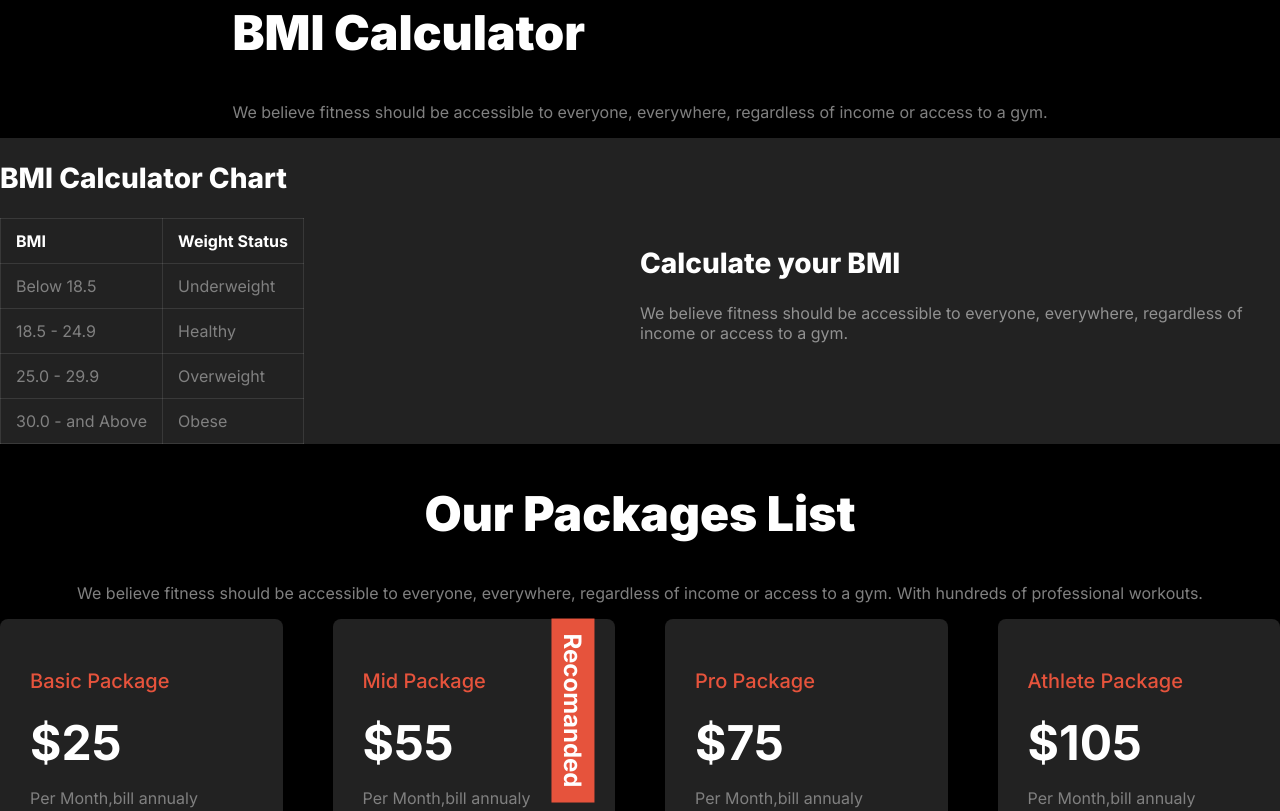
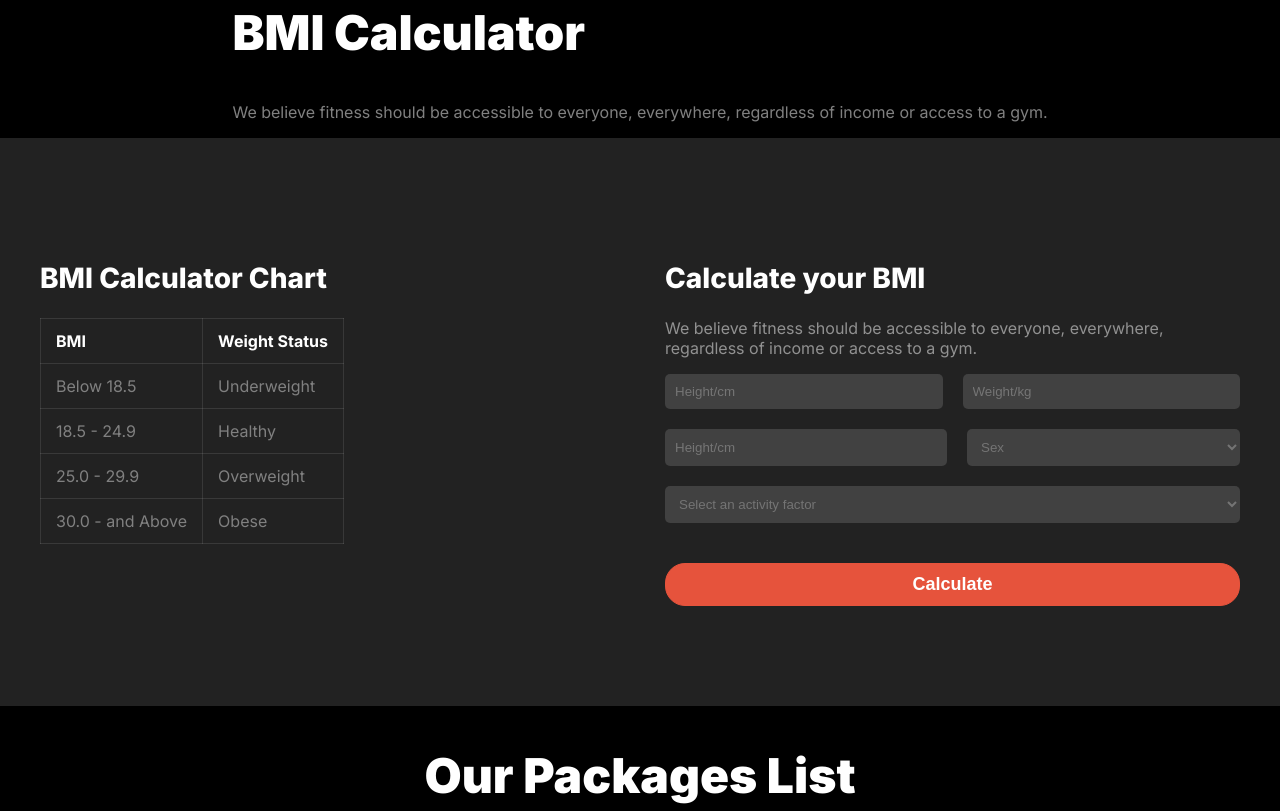
Before and after one commit to ASSabbir/A2-B10, a plain HTML site: page index.html in a window 1280 px wide. Shown: the part 2216-3027 px from the top of the page. Drawn offline with Linux system fonts and the light colour scheme; a web font is replaced by a local one.

Commit message:
final commit

```diff
--- a/index.html
+++ b/index.html
@@ -119,7 +119,7 @@
             </div>
         </div>
         <div style="background-color: #222; width: 100%;">
-            <div style="max-width: 1440px; margin: auto;display: flex;justify-content: center;align-items: center;">
+            <div class="calculator-container">
                 <div style="flex: 1;">
                     <h1 style="color: #fff;font-size: 28px; font-weight: 800;">BMI Calculator Chart</h1>
                     <table class="bmi-table">
@@ -149,6 +149,30 @@
                     <h1 style="color: #fff;font-size: 28px; font-weight: 800;">Calculate your BMI</h1>
                     <p style="color: rgba(255, 255, 255, 0.50);">We believe fitness should be accessible to everyone,
                         everywhere, regardless of income or access to a gym. </p>
+                    <div style="display: flex; flex-direction: column;gap: 20px;">
+                        <div style="display: flex; gap: 20px;">
+                            <input type="text" placeholder="Height/cm"
+                                style="padding: 10px; background-color: rgba(85, 85, 85, 0.6); border: none;width: 100%; border-radius: 5px; ">
+                            <input type="text" placeholder="Weight/kg"
+                                style="padding: 10px; background-color: rgba(85, 85, 85, 0.6); border: none;width: 100%; border-radius: 5px;">
+                        </div>
+                        <div style="display: flex; gap: 20px;">
+                            <input type="text" placeholder="Height/cm"
+                                style="padding: 10px; background-color: rgba(85, 85, 85, 0.6); border: none;width: 100%; border-radius: 5px; ">
+                            <!-- <input type="text" placeholder="Weight/kg" style="padding: 10px; background-color: rgba(85, 85, 85, 0.6); border: none;width: 100%; border-radius: 5px;"> -->
+                            <select name="" id="sex-container"
+                                style="padding: 10px; background-color: rgba(85, 85, 85, 0.6); border: none;width: 100%; border-radius: 5px;color: #747474;">
+                                <option value="" style="">Sex</option>
+
+                            </select>
+                        </div>
+                        <select name="" id="sex-container"
+                            style="padding: 10px; background-color: rgba(85, 85, 85, 0.6); border: none;width: 100%; border-radius: 5px;color: #747474;">
+                            <option value="" style="">Select an activity factor</option>
+
+                        </select>
+                        <button class="main-Button" style="margin-top: 20px; ">Calculate</button>
+                    </div>
 
                 </div>
             </div>
@@ -178,13 +202,14 @@
                     <p style="margin: 0px;">3 Days per week</p>
                 </div>
                 <div style="display: flex;align-items: center;gap: 10px;margin-bottom: 10px;">
-                    <i  style="color: #E6533C;" class="fa-solid fa-square-check"></i>
+                    <i style="color: #E6533C;" class="fa-solid fa-square-check"></i>
                     <p style="margin: 0px;">2x Fitness Consultant</p>
                 </div>
                 <button class="main-Button" style="margin-top: 20px; ">Join Club Now!</button>
 
             </div>
-            <div style="color: #fff; background-color: #222; padding: 30px; display: inline-block; border-radius: 8px; position: relative;">
+            <div
+                style="color: #fff; background-color: #222; padding: 30px; display: inline-block; border-radius: 8px; position: relative;">
                 <p style="color: #E6533C; font-size: 20px; font-weight: 500;">Mid Package</p>
                 <p style="font-size: 48px;font-weight: 700;margin: 0px;">$55</p>
                 <p style="color: gray;">Per Month,bill annualy</p>
@@ -201,7 +226,7 @@
                     <p style="margin: 0px;">5 Days per week</p>
                 </div>
                 <div style="display: flex;align-items: center;gap: 10px;margin-bottom: 10px;">
-                    <i  style="color: #E6533C;" class="fa-solid fa-square-check"></i>
+                    <i style="color: #E6533C;" class="fa-solid fa-square-check"></i>
                     <p style="margin: 0px;">4x Fitness Consultant</p>
                 </div>
                 <button class="main-Button" style="margin-top: 20px; ">Join Club Now!</button>
@@ -224,7 +249,7 @@
                     <p style="margin: 0px;">7 Days per week</p>
                 </div>
                 <div style="display: flex;align-items: center;gap: 10px;margin-bottom: 10px;">
-                    <i  style="color: #E6533C;" class="fa-solid fa-square-check"></i>
+                    <i style="color: #E6533C;" class="fa-solid fa-square-check"></i>
                     <p style="margin: 0px;">Personal Trainer</p>
                 </div>
                 <button class="main-Button" style="margin-top: 20px; ">Join Club Now!</button>
@@ -247,7 +272,7 @@
                     <p style="margin: 0px;">All Training Program</p>
                 </div>
                 <div style="display: flex;align-items: center;gap: 10px;margin-bottom: 10px;">
-                    <i  style="color: #E6533C;" class="fa-solid fa-square-check"></i>
+                    <i style="color: #E6533C;" class="fa-solid fa-square-check"></i>
                     <p style="margin: 0px;">Gym Card</p>
                 </div>
                 <button class="main-Button" style="margin-top: 20px; ">Join Club Now!</button>
@@ -331,6 +356,8 @@
                 </div>
             </div>
         </div>
+        <hr style="max-width: 1082px;margin-top: 50px;">
+        <p style="color: gray; font-size: 20px; text-align: center;margin: 50px;">All right reserved @Fitness 2024</p>
     </footer>
 
 </body>
--- a/style.css
+++ b/style.css
@@ -73,6 +73,7 @@ nav{
     border-radius: 20px;
     font-weight: 600;
     border: #E6533C 1px solid;
+    transition-duration: 0.3s;
 }
 .main-Button:hover{
     background-color: transparent;
@@ -258,6 +259,17 @@ nav{
     transform: rotate(90deg);
 }
 
+.calculator-container{
+    max-width: 1200px;
+     margin: auto;
+     display: flex;
+     justify-content: center;
+
+     padding: 10px;
+     gap: 50px;
+     padding: 100px 5px;
+}
+
 
 
 
@@ -330,6 +342,9 @@ nav{
         justify-content: center;
         max-width: 1440px;
     }
+    .calculator-container{
+        flex-direction: column;
+    }
 
 }
 @media screen and (min-width : 570px) and (max-width : 990px) {
@@ -370,5 +385,8 @@ nav{
         justify-content: center;
         max-width: 1440px;
     }
+    .calculator-container{
+        flex-direction: column;
+    }
 
 }
```
